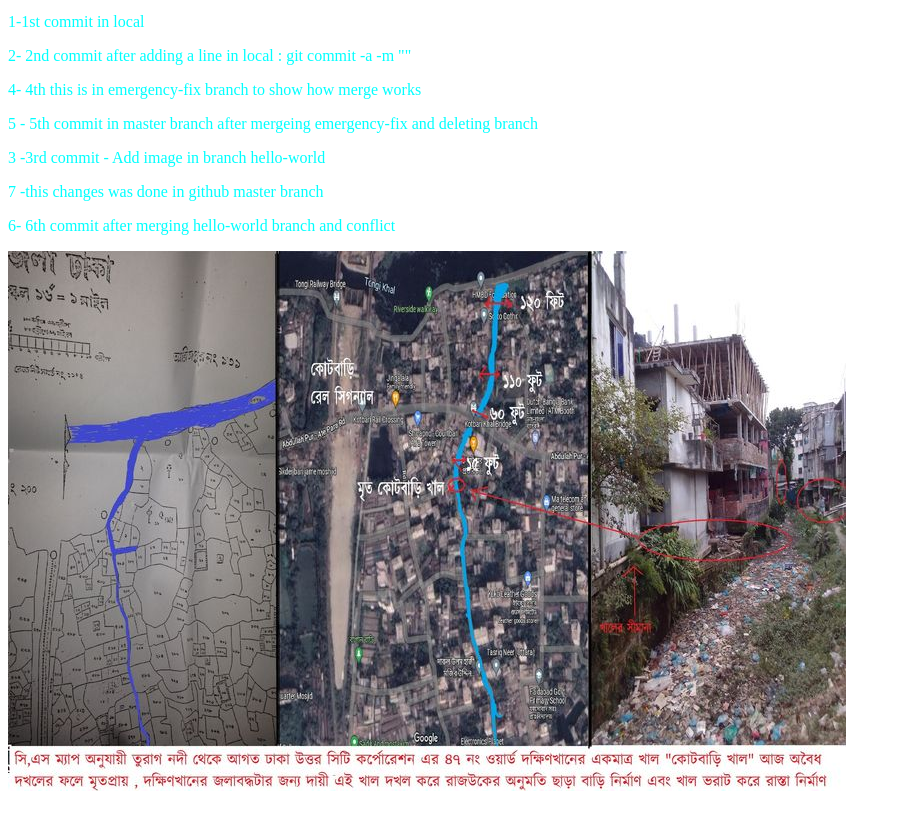
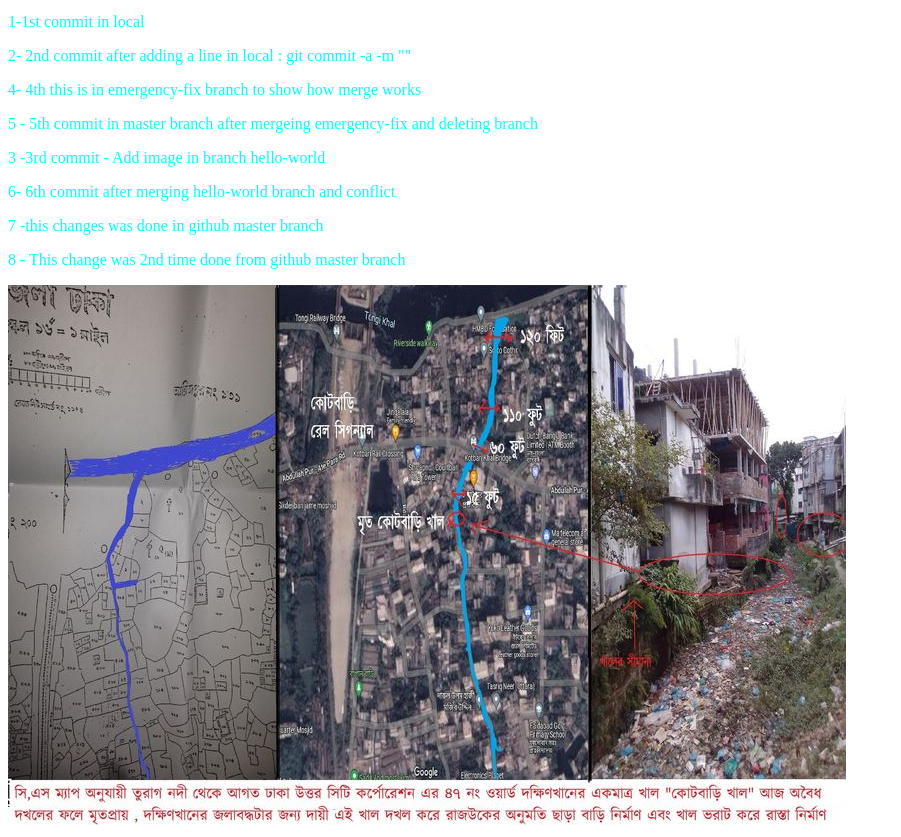
Before and after one commit to shiblyahmed28/git-hello2, a plain HTML site: page project/index.html in a window 1280 px wide. Shown: the part 101-938 px from the top of the page, without its empty margins (0-901 px from the left). Before the commit the page ends 904 px from the top, so only its background shows below. Drawn offline with Linux system fonts and the light colour scheme.

Commit message:
8th commit in github master branch

```diff
--- a/project/index.html
+++ b/project/index.html
@@ -12,8 +12,9 @@
 <p>4- 4th this is  in emergency-fix branch to show how merge works</p>
 <p>5 - 5th commit in master branch after mergeing emergency-fix and deleting branch</p>
 <p>3 -3rd commit - Add image in branch hello-world </p>
-<p>7 -this changes was done in github master branch</p>
 <p>6- 6th commit after merging hello-world branch and conflict</p>
+  <p>7 -this changes was done in github master branch</p>
+<p>8 - This change was 2nd time done from github master branch</p>
 <div><img src="kotbari.jpg" alt="Hello"></div>
 
 </body>
```
